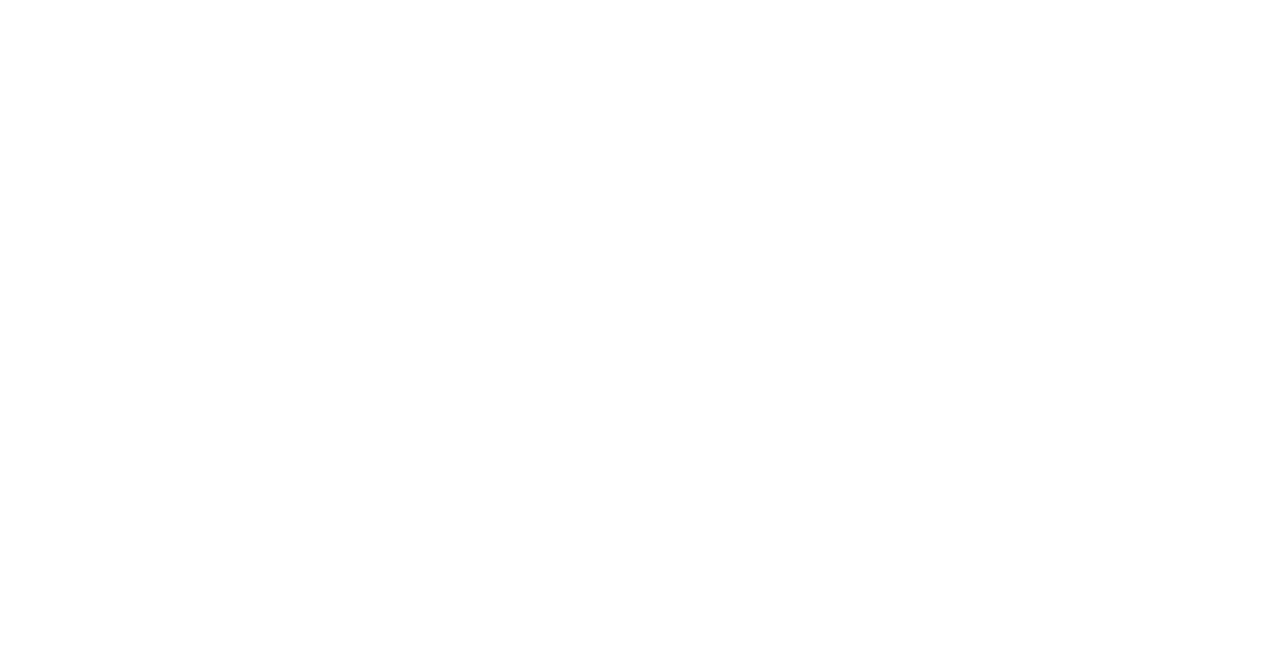
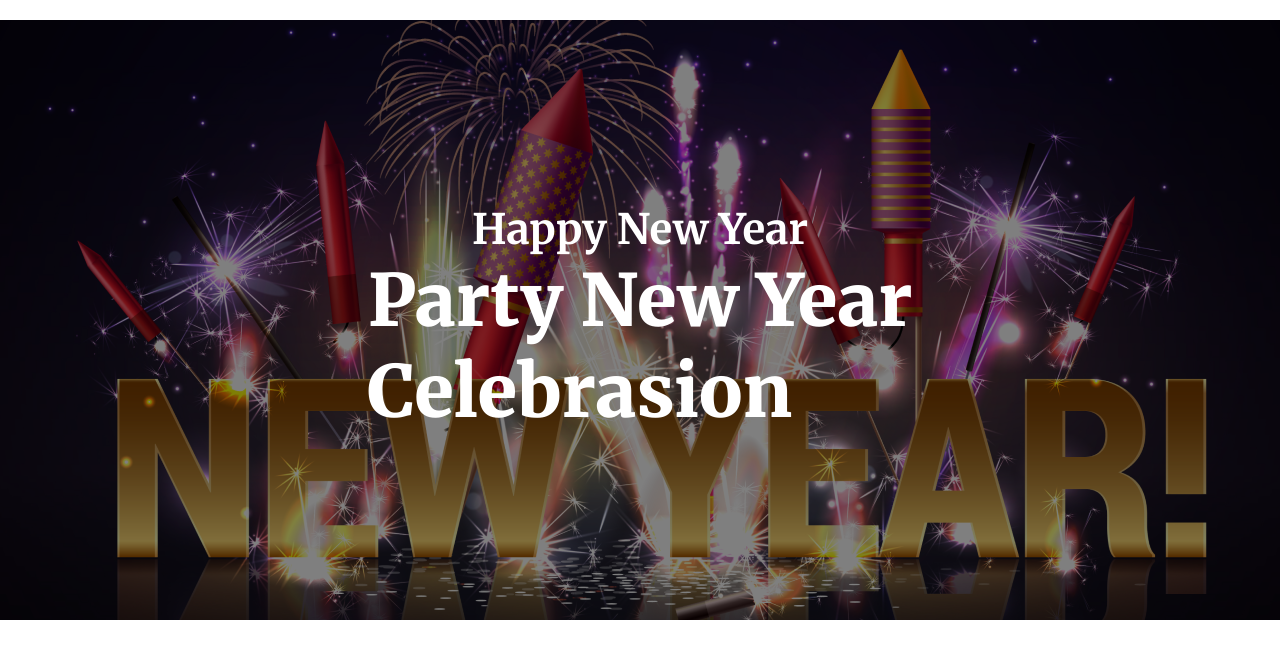
Before and after one commit to maqsuda/New_Year_Party_Celebration, a plain HTML site: page index.html in a window 1280 px wide. Drawn offline with Linux system fonts and the light colour scheme.

Commit message:
banner end

```diff
--- a/index.html
+++ b/index.html
@@ -1,11 +1,22 @@
 <!DOCTYPE html>
 <html lang="en">
-<head>
-    <meta charset="UTF-8">
-    <meta name="viewport" content="width=device-width, initial-scale=1.0">
+  <head>
+    <meta charset="UTF-8" />
+    <meta name="viewport" content="width=device-width, initial-scale=1.0" />
     <title>New Year Party Celebration</title>
-</head>
-<body>
-
-</body>
+    <link rel="stylesheet" href="style.css" />
+  </head>
+  <body>
+    <header class="banner-container">
+      <div class="banner-content">
+        <p>Happy New Year</p>
+        <h1>
+          Party New Year<br/>
+            Celebrasion
+        </h1>
+      </div>
+    </header>
+    <main></main>
+    <footer></footer>
+  </body>
 </html>
--- a/style.css
+++ b/style.css
@@ -1,5 +1,49 @@
 @import url('https://fonts.googleapis.com/css2?family=Merriweather:ital,wght@0,300;0,400;0,700;0,900;1,300;1,400;1,700;1,900&display=swap');
 
-body{
+* {
+    box-sizing: border-box;
+    margin: 0;
+    padding: 0;
+}
+
+body {
     font-family: "Merriweather", serif;
 }
+
+/* banner section style start here  */
+
+
+
+.banner-container {
+    max-width: 1320px;
+    margin: 0 auto;
+    min-height: 600px;
+    margin-top: 20px;
+    background-color: rgba(0, 0, 0, 0.5);
+    background-image: url('images/Banner\ Image.png');
+    background-position: center;
+    background-repeat: no-repeat;
+    background-size: cover;
+    background-blend-mode: overlay;
+}
+
+.banner-content {
+    display: flex;
+    flex-direction: column;
+    align-items: center;
+    height: 600px;
+    justify-content: center;
+
+}
+
+.banner-content  h1 {
+    color: white;
+    font-size: 72px;
+    font-weight: 900;
+}
+
+.banner-content p, h1 {
+    color: white;
+    font-size: 42px;
+    font-weight: 700;
+}
```
